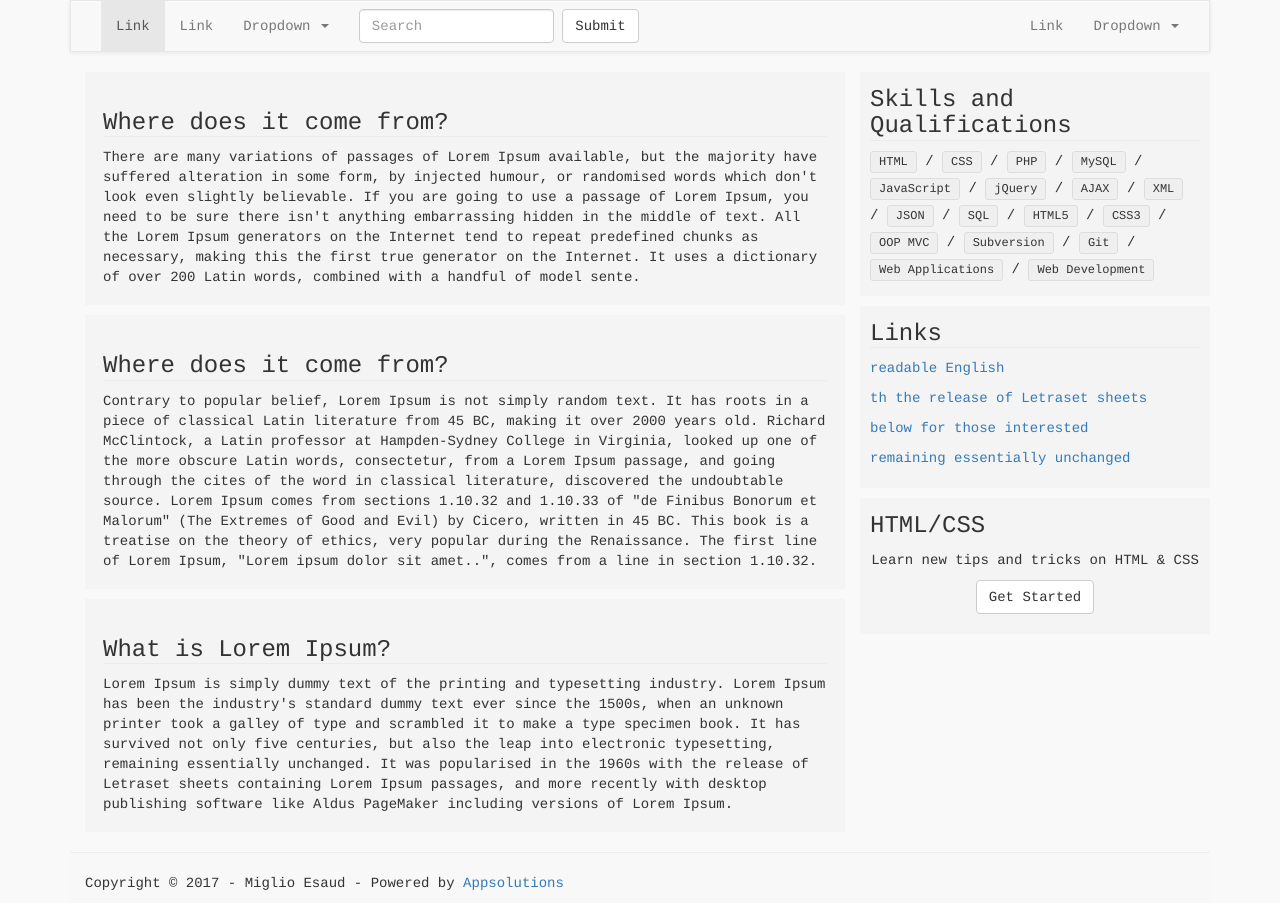
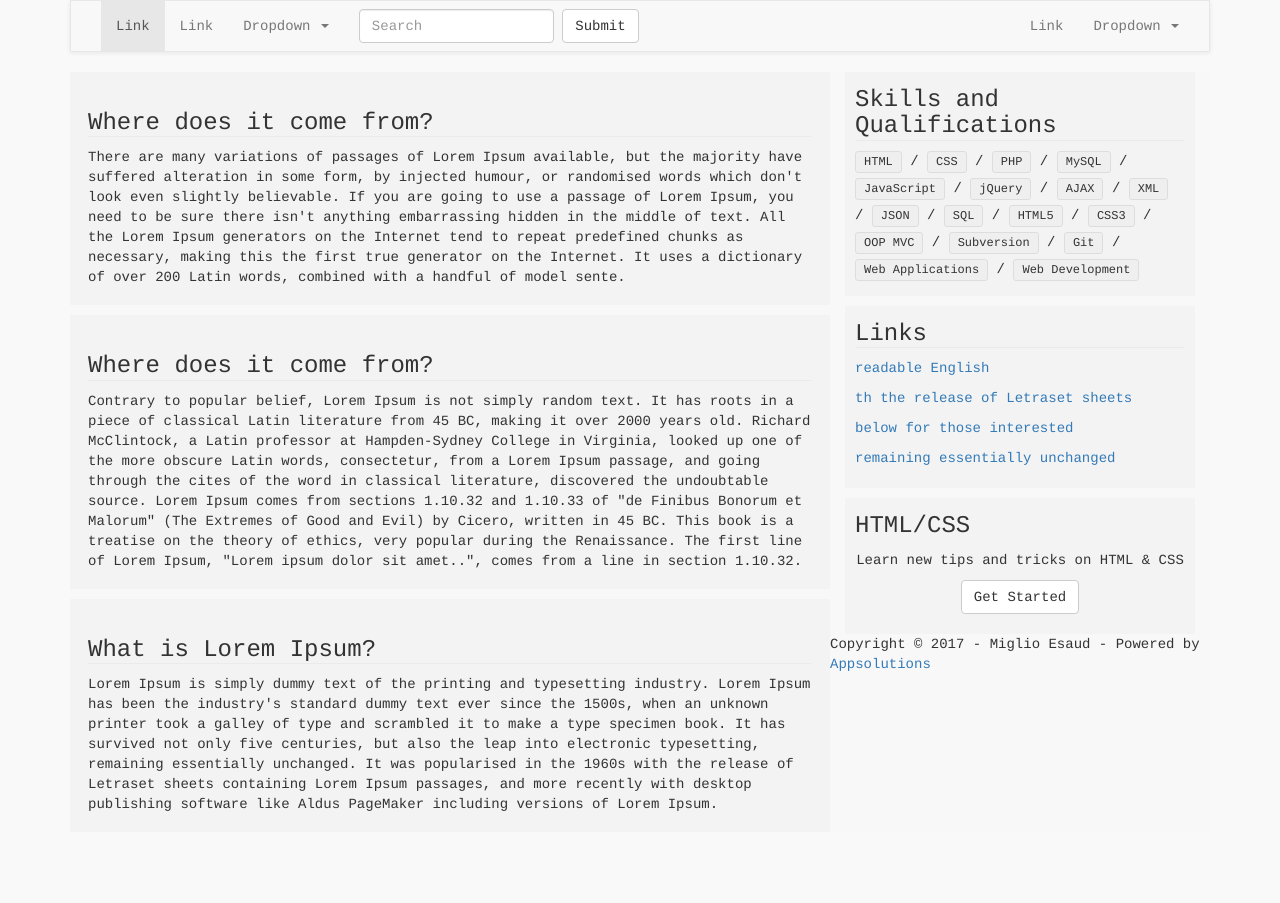
Before and after one commit to mig1098/mig1098.github.io, a Jekyll site: the page built from index.html, in a window 1280 px wide. Built offline with Jekyll 4.4.1, drawn with Linux system fonts in a browser that asks for light colours; Markdown is read by kramdown in place of the engine named in the settings.

Commit message:
Update index.html

```diff
--- a/index.html
+++ b/index.html
@@ -3,8 +3,6 @@ layout: default
 title: home
 description: home page, landing page
 ---
-<section id="mg-wrapper">
-    <div class="container">
         <div class="col-lg-8 col-md-8">
             <div class="row">
                 <div class="box-left mg-bg-box">
@@ -81,5 +79,3 @@ Lorem Ipsum is simply dummy text of the printing and typesetting industry. Lorem
                 </div>
             </div>
         </div>
-    </div>
-</section> <!-- /.mg-wrapper -->
```
